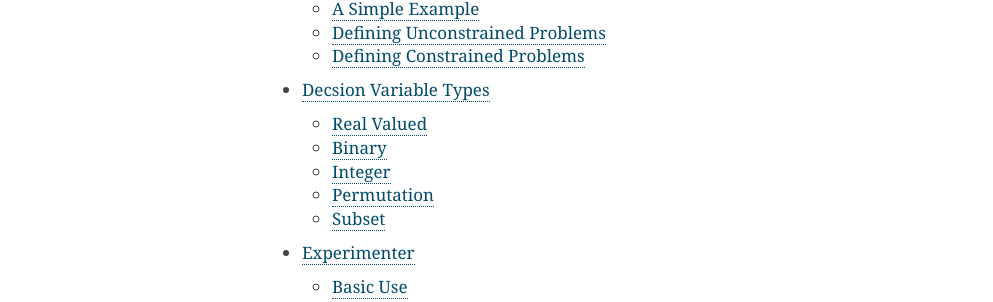
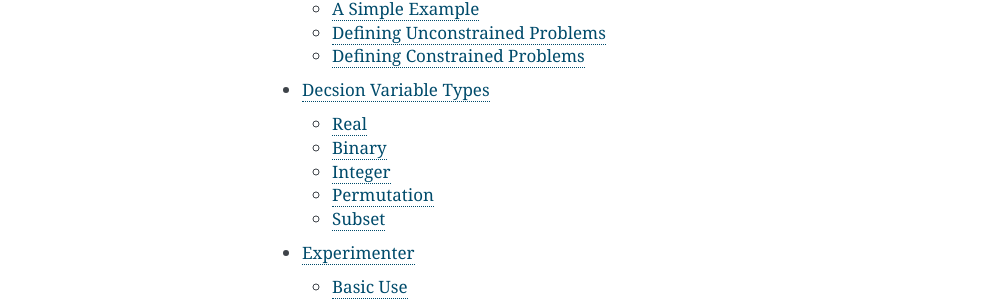
Before and after one commit to Project-Platypus/Platypus, a Sphinx documentation site: the page built from docs/index.rst, in a window 1280 px wide. Shown: the part 332-634 px from the top of the page, without its empty margins (148-1141 px from the left). Built offline with Sphinx 7.4.7, drawn with Linux system fonts in a browser that asks for light colours; formulas are drawn with MathJax 3.

Commit message:
Fix file reference and inline code

```diff
--- a/docs/types.rst
+++ b/docs/types.rst
@@ -2,12 +2,12 @@
 Decsion Variable Types
 ======================
 
-Real Valued
------------
+Real
+----
 
 Real valued variables are expressed as floating-point numbers between
 some minimum and maximum bounds.  For example, in the following, we
-configure the bounds as `[-10, 10]`:
+configure the bounds as ``[-10, 10]``:
 
 .. literalinclude:: ../examples/custom_problem_function.py
    :language: python
@@ -16,10 +16,10 @@
 ------
 
 Binary variables store a "binary string".  Traditionally, this is
-represented as `0`s and `1`s, but in Platypus, it is stored as an
-array of `False` and `True` values.  The knapsack problem demonstrates
+represented as ``0``s and ``1``s, but in Platypus, it is stored as an
+array of ``False`` and ``True`` values.  The knapsack problem demonstrates
 the binary representation, where an item is selected when the binary
-value is `True`.  The goal, then, is to maximize the profit of the
+value is ``True``.  The goal, then, is to maximize the profit of the
 selected items while being constrained by the total capacity.
 
 .. literalinclude:: ../examples/knapsack.py
@@ -28,7 +28,7 @@
 Integer
 -------
 
-The integer variable is a mix between `Real` and `Binary`.  The variable
+The integer variable is a mix between ``Real`` and ``Binary``.  The variable
 is constructed with minimum and maximum bounds, but is internally represented
 as a Gray-coded binary variable.  The Gray-coding ensures each adjacent
 integer value can be produced by a single bit mutation.
@@ -38,16 +38,16 @@
 
 The permutation variable creates a permutation of a list of items.  That is,
 each item must appear in the list, but the ordering can change.  Here we
-construct a permutaton of the numbers `0` through `10` using the `range`
+construct a permutaton of the numbers ``0`` through ``10`` using the ``range``
 functon.  However, note that the items is not limited to a list of integers,
 any collection of objects can be provided.
 
-.. literalinclude:: ../examples/permutaton.py
+.. literalinclude:: ../examples/permutation.py
    :language: python
 
 Subset
 ------
 
-Lastly we have the subset.  Similar to the mathematical `choose(n, k)` operation,
-a subset variable represents a fixed-size selection of size `k` from a
-collection of `n` items.
+Lastly we have the subset.  Similar to the mathematical ``choose(n, k)`` operation,
+a subset variable represents a fixed-size selection of size ``k`` from a
+collection of ``n`` items.
```
